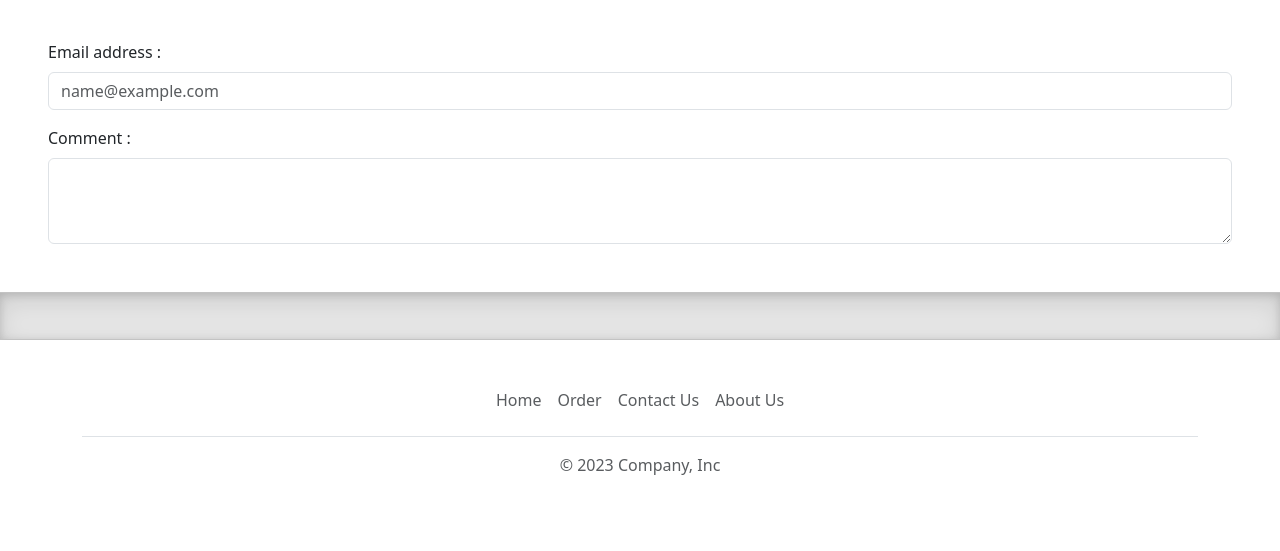
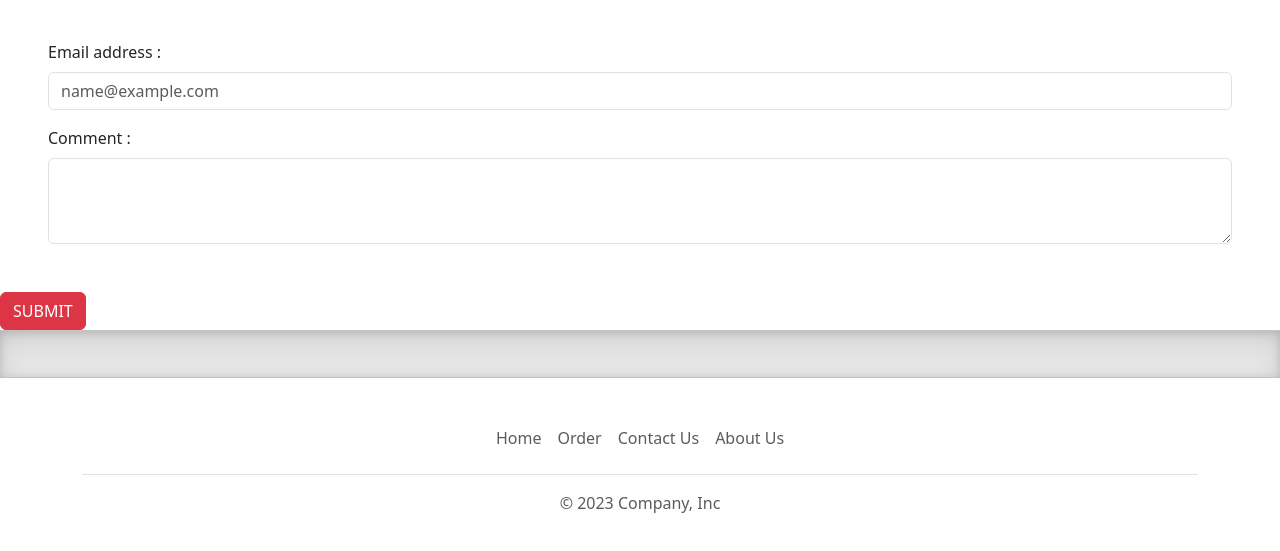
Before and after one commit to ItxAhMeD/BABA-BROWNIE, a plain HTML site: page contact-us.html in a window 1280 px wide. Shown: the part 75-626 px from the top of the page. Drawn offline with nearby package versions, Linux system fonts and the light colour scheme.

Commit message:
Update contact-us.html

```diff
--- a/contact-us.html
+++ b/contact-us.html
@@ -52,6 +52,8 @@
     <label for="exampleFormControlTextarea1" class="form-label">Comment :</label>
     <textarea class="form-control" id="exampleFormControlTextarea1" rows="3"></textarea>
   </div></div>
+
+   <button class="btn btn-danger submit-button">SUBMIT</button>
   <div class="b-example-divider"></div>
   <div class="container">
     <footer class="py-3 my-4">
```
